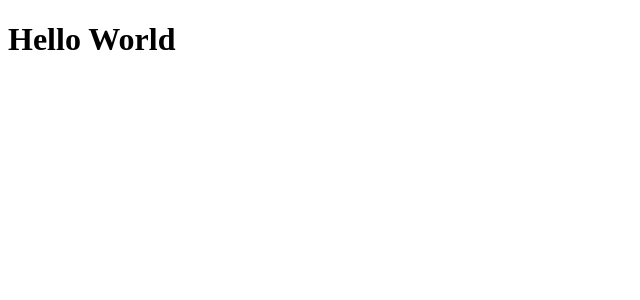
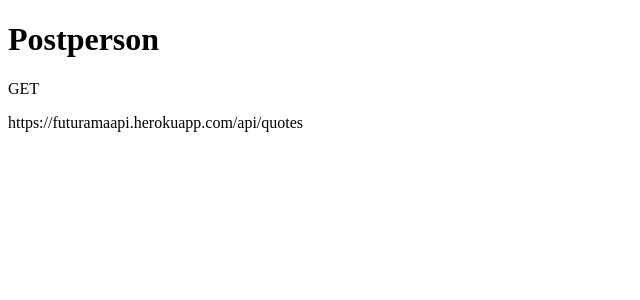
Before and after one commit to cmmerritt/postcat, a React app: page / in a window 1280 px wide. Shown: the top 300 px of the page, without its empty margins (0-640 px from the left). Built offline with nearby package versions, Linux system fonts and the light colour scheme.

Commit message:
hard code sidebar item

```diff
--- /dev/null
+++ b/src/components/Header.jsx
@@ -0,0 +1,7 @@
+import React from 'react';
+
+const Header = () => {
+  return <h1>Postperson</h1>;
+};
+
+export default Header;
--- /dev/null
+++ b/src/components/SidebarItem.jsx
@@ -0,0 +1,10 @@
+import React from 'react';
+
+const SidebarItem = () => {
+  return <>
+    <p>GET</p>
+    <p>https://futuramaapi.herokuapp.com/api/quotes</p>
+  </>;
+};
+
+export default SidebarItem;
--- a/src/components/app/App.jsx
+++ b/src/components/app/App.jsx
@@ -1,5 +1,8 @@
 import React from 'react';
+import PostPersonContainer from '../../containers/PostPersonContainer';
 
 export default function App() {
-  return <h1>Hello World</h1>;
+  return <>
+    <PostPersonContainer />
+  </>;
 }
--- /dev/null
+++ b/src/containers/PostPersonContainer.jsx
@@ -0,0 +1,14 @@
+import React, { Component } from 'react';
+import Header from '../components/Header';
+import SidebarItem from '../components/SidebarItem';
+
+export default class PostPersonContainer extends Component {
+  render() {
+    return (
+      <>
+        <header><Header /></header>
+        <p><SidebarItem /></p>
+      </>
+    );
+  }
+}
```
Also changed, not shown: src/components/Fetcher.jsx (added), src/components/ResponseField.jsx (added), src/components/Sidebar.jsx (added), src/services/fetchServices.js (added).
